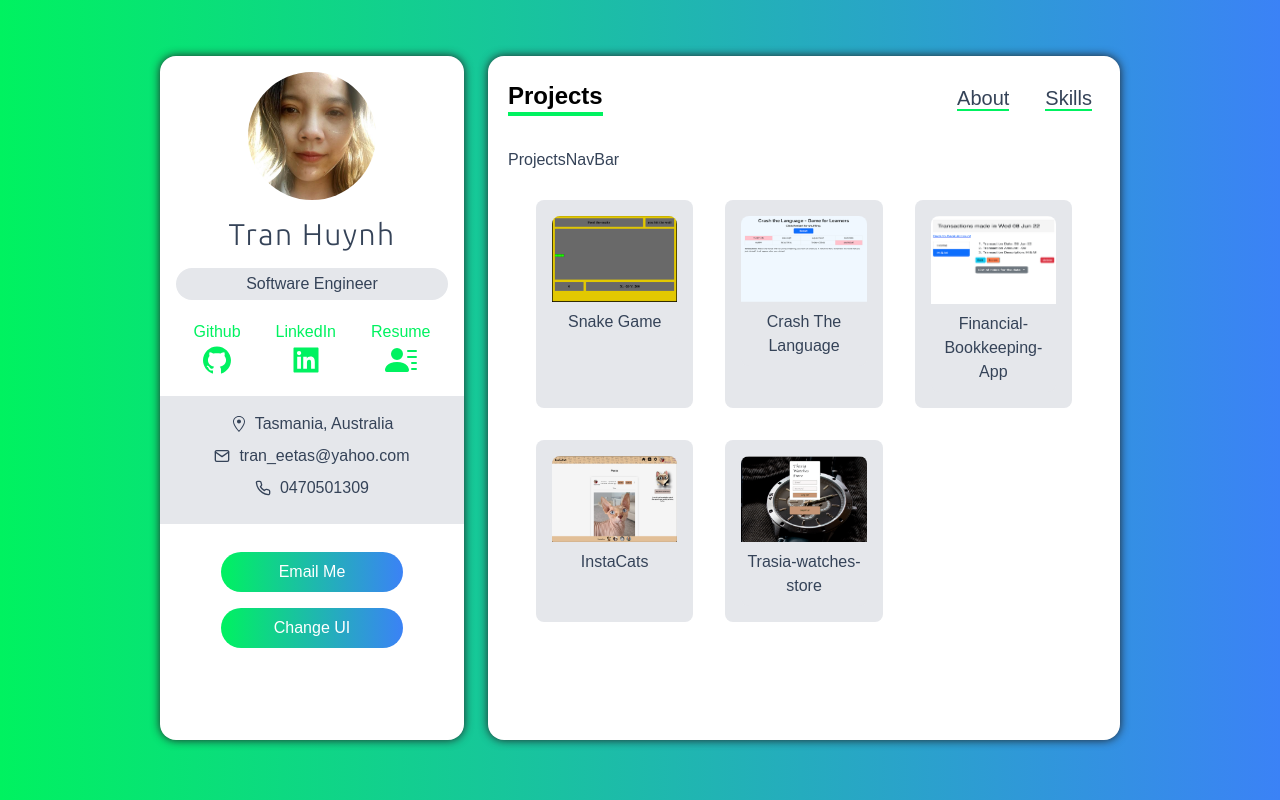
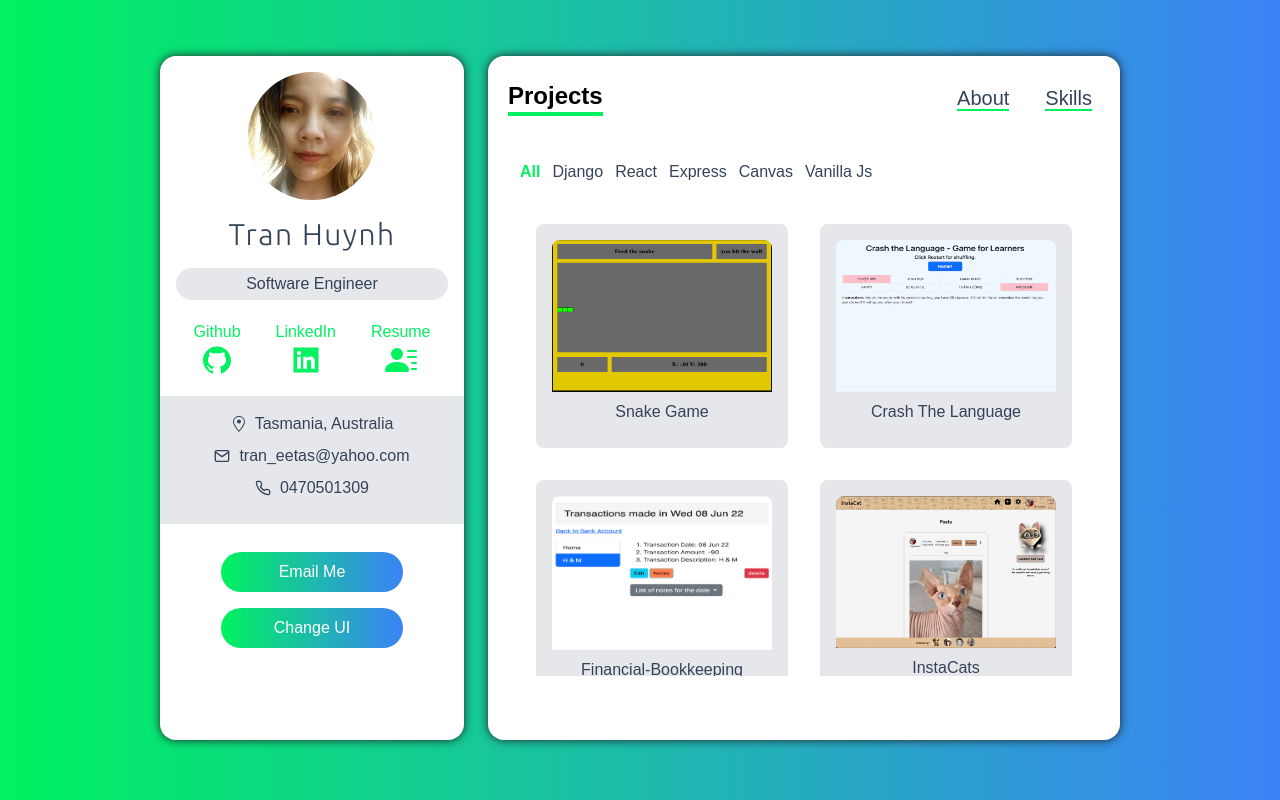
Before and after one commit to hnhtran/portfolio, a Next.js app: page /projects in a window 1280 px wide. Built offline with nearby package versions, Linux system fonts and the light colour scheme.

Commit message:
projects card rendered and styled

```diff
--- a/components/ProjectsNavBar.tsx
+++ b/components/ProjectsNavBar.tsx
@@ -1,9 +1,36 @@
-import React from 'react'
+import React, { FunctionComponent } from "react";
+import { Category } from "../type";
 
-const ProjectsNavBar = () => {
+export const NavItem: FunctionComponent<{
+  value: Category | "all";
+    handlerFilterCategory: Function;
+    active: string
+}> = ({ value, handlerFilterCategory, active }) => {
+    let className="capitalize cursor-pointer hover:text-green"
+    if (active === value) {
+        className += ` ${"text-green font-black"}`
+    }
+
+  return <li
+  className={className}
+  onClick={() => handlerFilterCategory(value)}
+  >{value}</li>;
+};
+
+const ProjectsNavBar:FunctionComponent<{
+    handlerFilterCategory: Function,
+    active: string
+}> = (props) => {
   return (
-    <div>ProjectsNavBar</div>
-  )
-}
+    <div className="flex px-3 py-3 space-x-3 overflow-x-auto list-none">
+      <NavItem value="all" {...props}/>
+      <NavItem value="django" {...props}/>
+      <NavItem value="react" {...props}/>
+      <NavItem value="express" {...props}/>
+      <NavItem value="canvas" {...props}/>
+      <NavItem value="vanilla js" {...props}/>
+    </div>
+  );
+};
 
-export default ProjectsNavBar
+export default ProjectsNavBar;
--- a/data.ts
+++ b/data.ts
@@ -131,7 +131,7 @@ export const projects:Project[] = [
         image_path: '/images/snake.png',
         deployed_url: 'https://canvas-snake-game-nine.vercel.app/',
         github_url: 'https://github.com/hnhtran/CanvasSnakeGame',
-        category: ['canvas', 'vanilla javascript'],
+        category: ['canvas', 'vanilla js'],
         key_techs: ['JavaScript', 'HTML', 'CSS', 'Canvas']
     },
     {
@@ -140,11 +140,11 @@ export const projects:Project[] = [
         image_path: '/images/crash-the-language.png',
         deployed_url: 'https://crash-the-languages-five.vercel.app/',
         github_url: 'https://github.com/hnhtran/Crash-the-Languages',
-        category: ['vanilla javascript'],
+        category: ['vanilla js'],
         key_techs: ['JavaScript', 'HTML', 'CSS']
     },
     {
-        name: 'Financial-Bookkeeping-App',
+        name: 'Financial-Bookkeeping',
         description: 'A simple bookkeeping app built with express, mongodb, and liquidjs',
         image_path: '/images/financial-bookkeeping-app.png',
         deployed_url: 'https://financial-bookeeping.onrender.com',
@@ -158,7 +158,7 @@ export const projects:Project[] = [
         image_path: '/images/instacats.png',
         deployed_url: 'https://instacatjat.onrender.com/',
         github_url: 'https://github.com/hnhtran/InstaCat',
-        category: ['mern'],
+        category: ['react', 'express'],
         key_techs: ['JavaScript', 'React', 'Node.js', 'Express', 'MongoDB']
     },
     {
--- a/pages/projects.tsx
+++ b/pages/projects.tsx
@@ -1,21 +1,42 @@
-import React from 'react'
-import { projects } from '../data'
-import ProjectCard from '../components/ProjectCard'
-import ProjectsNavBar from '../components/ProjectsNavBar'
+import { useState } from "react";
+import { projects as projectsData } from "../data";
+import ProjectCard from "../components/ProjectCard";
+import ProjectsNavBar from "../components/ProjectsNavBar";
+import { Category } from "../type";
 
 export default function Projects() {
-    return (
-        <div className='px-5 py-2 overflow-y-auto' style={{height:'75vh'}}>
-            <ProjectsNavBar />
-            <div className="relative grid grid-cols-12 gap-4 m-5">
-        {
-            projects.map((project) => (
-                <div className='col-span-12 p-2 m-2 bg-gray-200 rounded-lg dar:bg-dark-200 sm:col-span-6 lg:col-span-4'>
-                    <ProjectCard project={project} key={project.name} />
-                </div>
-            ))
-        }
+  const [projects, setProjects] = useState(projectsData);
+  const [active, setActive] = useState("all");
+  const [showDetail, setShowDetail] = useState<number | null>(null);
+
+  const handlerFilterCategory = (category: Category | "all") => {
+    if (category === "all") {
+      setProjects(projectsData);
+      setActive(category);
+      return;
+    }
+    const newArray = projectsData.filter((project) =>
+      project.category.includes(category)
+    );
+    setProjects(newArray);
+    setActive(category);
+  };
+
+  return (
+    <div className="px-5 py-2" style={{ height: "75vh" }}>
+      <ProjectsNavBar
+        handlerFilterCategory={handlerFilterCategory}
+        active={active}
+      />
+      <div className="overflow-y-auto" style={{height: "60vh"}}>
+        <div className="relative grid grid-cols-12 gap-4 m-5 overflow-y-auto">
+        {projects.map((project) => (
+          <div className="col-span-12 p-2 m-2 bg-gray-200 rounded-lg dark:bg-dark-200 lg:col-span-4" id="col-span-6-modified">
+            <ProjectCard project={project} key={project.name} />
+          </div>
+        ))}
         </div>
-        </div>
-    )
-  }
+      </div>
+    </div>
+  );
+}
--- a/styles/globals.css
+++ b/styles/globals.css
@@ -12,6 +12,9 @@ body {
   #skillIcon {
     font-size: 0.01rem;
   }
+  #col-span-6-modified {
+    grid-column: span 6 / span 2;
+  }
 }
 
 @media only screen and (max-width: 500px){
--- a/type.ts
+++ b/type.ts
@@ -22,4 +22,4 @@ export interface Project {
     key_techs: string[]
 }
 
-export type Category = 'all' | 'django-react' | 'mern' | 'express' | 'canvas' | 'vanilla javascript'
+export type Category = 'all' | 'django' | 'react' | 'express' | 'canvas' | 'vanilla js'
```
